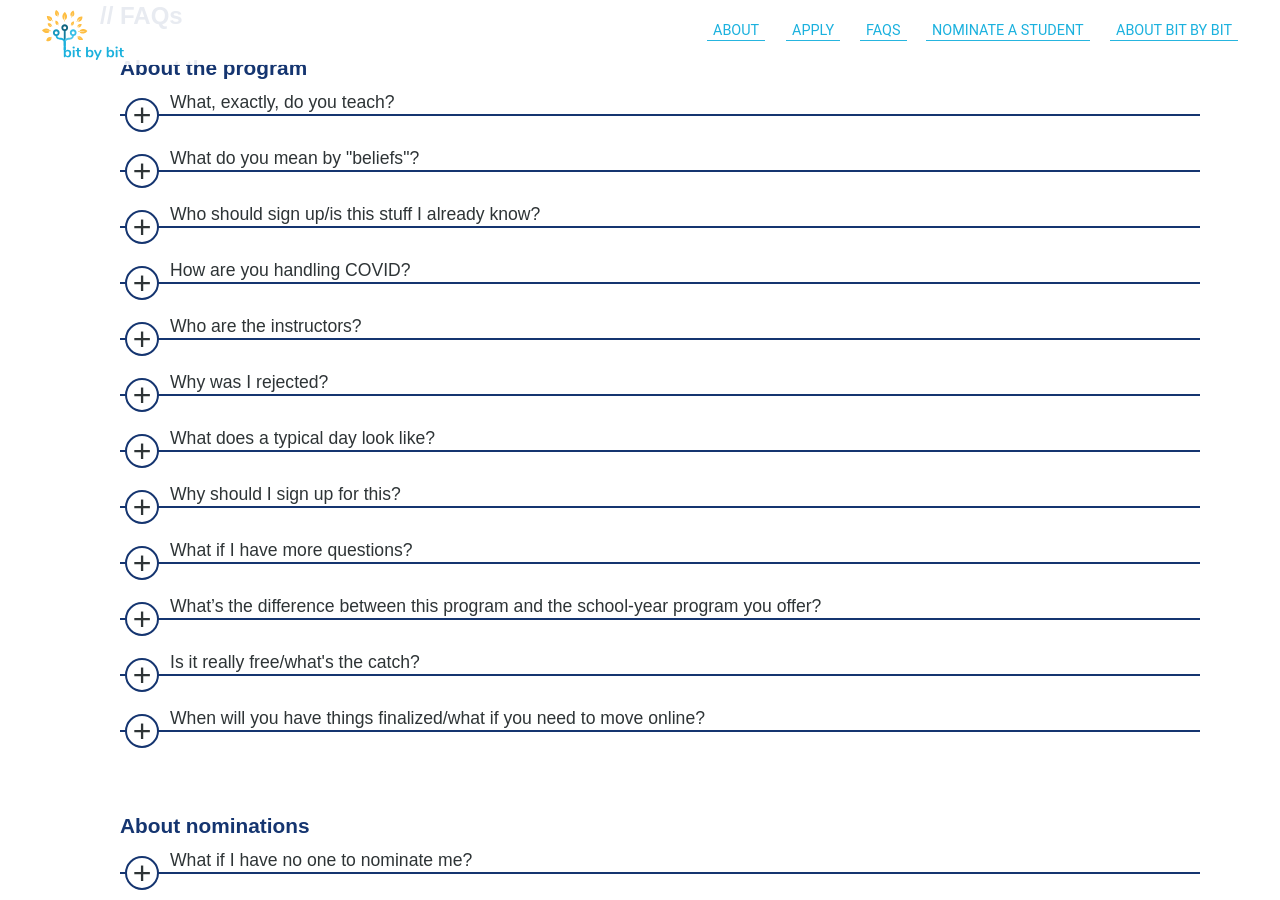
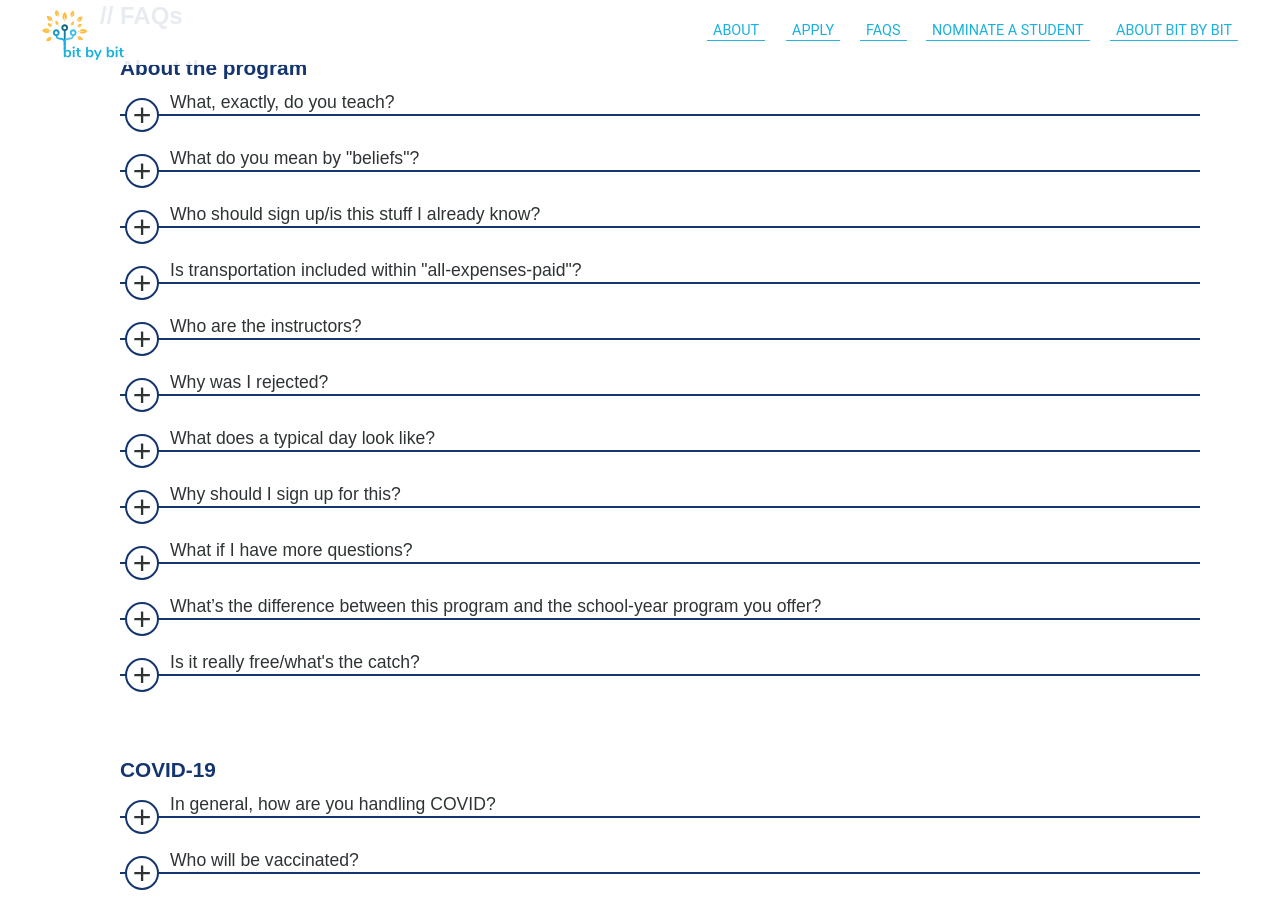
Before and after one commit to bit-by-bit-coding/bxb-website, a Jekyll site: the page built from uncommonsenseseminar.html, in a window 1280 px wide and 900 px high, scrolled down 1662 px. Built offline with Jekyll 4.4.1, drawn with Linux system fonts in a browser that asks for light colours; nearby versions of some CDN libraries; some web fonts are replaced; some of the changed lines change nothing that is shown; some of the changed text lies outside the part shown.

Commit message:
add covid faq section

```diff
--- a/uncommonsenseseminar.html
+++ b/uncommonsenseseminar.html
@@ -246,16 +246,9 @@ style: usreferral.css
                 </p>
             </details>
             <details>
-                <summary>How are you handling COVID?</summary>
+                <summary>Is transportation included within "all-expenses-paid"?</summary>
                 <p>
-                    We take COVID-19 very seriously. All instructors and guests will be vaccinated. While California
-                    speakers will visit in-person, other speakers will be virtual to limit risks of transmission from
-                    flights. Many students will be vaccinated, and all will be tested regularly during the program. We
-                    will provide N-95s to all participants for their air travel and will offer masks throughout the
-                    program to anyone who is not vaccinated. Non-vaccinated students will not share rooms and will be
-                    asked to distance. All participants will track their <a
-                        href="https://www.microcovid.org/?distance=sixFt&duration=360&interaction=oneTime&personCount=20&riskProfile=average&setting=plane&subLocation=US_41029&theirMask=basic&topLocation=US_41&voice=silent&yourMask=basic">microCOVID</a>
-                    exposure in the weeks leading up to the program.
+                    Yes. Students will not be paying for their flights and additional transportation.
                 </p>
             </details>
             <details>
@@ -352,18 +345,7 @@ style: usreferral.css
                     most pressing problems!
                 </p>
             </details>
-            <details>
-                <summary>When will you have things finalized/what if you need to move online?</summary>
-                <p>
-                    We expect to have the location finalized by 4/17. If we need to move online, we will inform
-                    everyone as soon as possible. This will likely be no later than July, though if something
-                    unexpected happened (eg a new rapidly-spreading strain unaffected by vaccination status), those
-                    plans may have to change. If we move online, we will run the entire program virtually. The
-                    curriculum
-                    will be the same though adapted for the new format, and some meetings will be shorter or
-                    asynchronous to avoid Zoom fatigue.
-                </p>
-            </details>
+
             <!-- <details>
                 <summary>How does the schedule work?</summary>
                 <p>
@@ -377,6 +359,46 @@ style: usreferral.css
                     work each weekday.
                 </p>
             </details> -->
+            <br>
+            <h4 class="noslashes">COVID-19</h4>
+
+            <details>
+                <summary>In general, how are you handling COVID?</summary>
+                <p>
+                    We take COVID-19 very seriously. All instructors and guests who attend in-person will be vaccinated, while other speakers will be virtual to limit risks of transmission. Many students will be vaccinated, and all will be tested regularly during the program. We
+                    will provide N-95s to all participants for their air travel and will offer masks throughout the
+                    program to anyone who is not vaccinated. Non-vaccinated students will not share rooms and will be
+                    asked to distance. All participants will track their <a
+                        href="https://www.microcovid.org/?distance=sixFt&duration=360&interaction=oneTime&personCount=20&riskProfile=average&setting=plane&subLocation=US_41029&theirMask=basic&topLocation=US_41&voice=silent&yourMask=basic">microCOVID</a>
+                    exposure in the weeks leading up to the program.
+                </p>
+            </details>
+            <details>
+                <summary>Who will be vaccinated?</summary>
+                <p>
+                    All instructors and guests will be vaccinated. While California
+                    speakers will visit in-person, other speakers will be virtual to limit risks of transmission from
+                    flights. All people over the age of 16 must be vaccinated if it is safe for them to do so. Those who are unvaccinated will be staying in their own cabins.
+                </p>
+            </details>
+            <details>
+                <summary>What precautions will be taken after students arrive at the program?</summary>
+                <p>
+                    Aside from vaccinations, rapid tests will be required every other day, including 3 days before the program beigins. Free p100 masks will be provided. Temperature checks will be performed daily.
+                </p>
+            </details>
+            <details>
+                <summary>When will you have things finalized/what if you need to move online?</summary>
+                <p>
+                    With the uncertainties of COVID, we understand that there may be changes to our program format. If we need to move online, we will inform
+                    everyone as soon as possible. This will likely be no later than July, though if something
+                    unexpected happened (eg a new rapidly-spreading strain unaffected by vaccination status), those
+                    plans may have to change. If we move online, we will run the entire program virtually. The
+                    curriculum
+                    will be the same though adapted for the new format, and some meetings will be shorter or
+                    asynchronous to avoid Zoom fatigue.
+                </p>
+            </details>
             <br>
             <h4 class="noslashes">About nominations</h4>
             <details>
```
